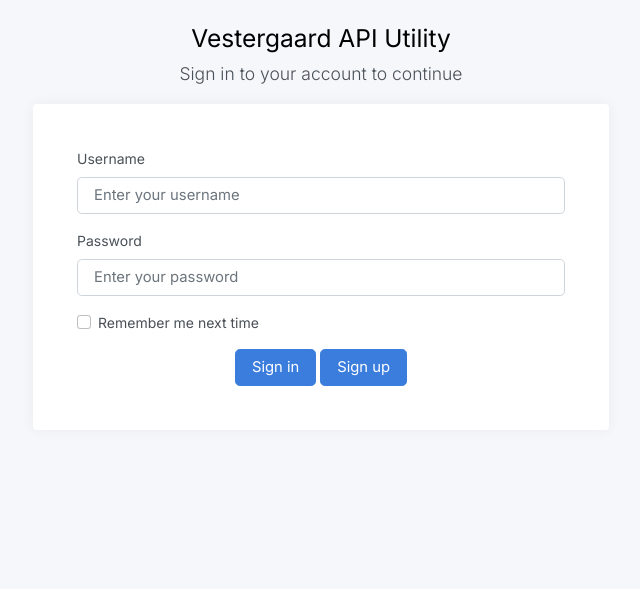
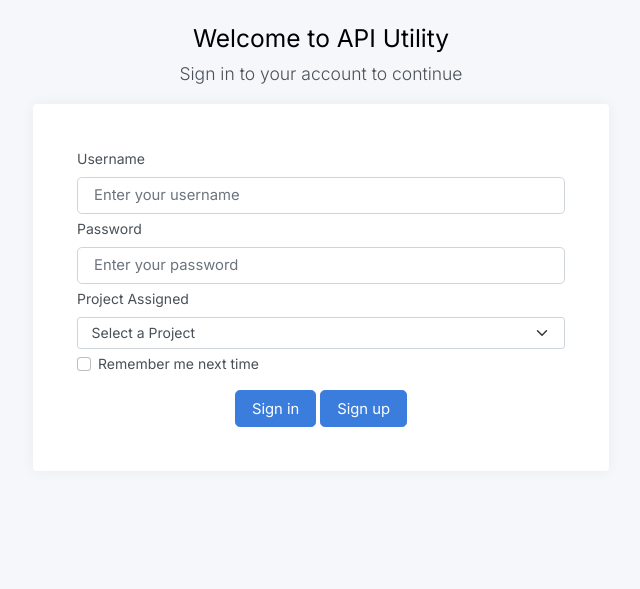
Before and after one commit to ronithomasAtDure/vestergaard-api-utility, a Flask app: template templates/login.html in a window 1280 px wide. Shown: the top 589 px of the page, without its empty margins (319-959 px from the left). Run offline with Flask 2, Linux system fonts and the light colour scheme; the template is opened without the code that fills it, so the values that code supplies are empty; some libraries are stand-ins or nearby versions.

Commit message:
added project wise login & authentication

```diff
--- a/main.py
+++ b/main.py
@@ -25,11 +25,16 @@ fns = fns.functions(conn, cursor)
 #creating required folders if not exists
 fns.startUpCheck()
 
+def readTableConfig():
+    global tableConfig
+    tableConfig = pd.read_json('tableConfig.json', orient='records')
 
 #index page/login page
 @main.route("/")
 def login():
-    return render_template("login.html")
+    projectNamesQuery = "select * from projectNames"
+    projectNames = pd.read_sql(projectNamesQuery, conn)
+    return render_template("login.html", projectNames=projectNames.project_name.tolist())
 
 
 #logout page
@@ -51,25 +56,27 @@ def logs():
 
     return render_template("logs.html", logs=logs)
 
-
 #dashboard page
 @main.route("/dashboard/")
 @login_required
 def dashboard():
+    readTableConfig()
     fns.logging(
         "info",
         f"{current_user.username} accessed dashboard, on {fns.dateTime()[0]} at {fns.dateTime()[1]}"
     )
-    return render_template("dashboard.html")
+    return render_template("dashboard.html", projectName=tableConfig.project_name[0])
 
 
 #fetches the data from the DB
 @main.route("/fetch-data/", methods=['POST', 'GET'])
 @login_required
 def fetchData():
-    existingMasterDataQuery = "select * from vestergaard_survey_master"
+    # print(tableConfig.project_name_survey_master[0])
+    existingMasterDataQuery = f"select * from {tableConfig.project_name_survey_master[0]}"
+    print(existingMasterDataQuery)
     existingMasterData = pd.read_sql(existingMasterDataQuery, conn)
-    print(existingMasterData)
+    # print(existingMasterData)
     surveyIDs = existingMasterData.survey_id.to_list()
     surveyNames = existingMasterData.survey_name.to_list()
     surveyStartDates = existingMasterData.survey_start_date.to_list()
@@ -100,7 +107,7 @@ def fetchData():
 
         #make an entry into vestergaard_survey_master
         cursor.execute(
-            """INSERT INTO vestergaard_survey_master (survey_id, survey_name, survey_country, survey_start_date, survey_end_date)
+            f"""INSERT INTO {tableConfig.project_name_survey_master[0]} (survey_id, survey_name, survey_country, survey_start_date, survey_end_date)
                         VALUES (%s, %s, %s, %s, %s)""",
             (surveyNumber, surveyName, dataSource, startDate, endDate))
         conn.commit()
@@ -108,7 +115,7 @@ def fetchData():
             "info",
             f"{current_user.username} has added survey {surveyNumber} to DB")
 
-        return render_template("fetch-data.html",
+        return render_template("fetch-data.html", projectName=tableConfig.project_name[0],
                                surveyIDs=surveyIDs,
                                surveyNames=surveyNames,
                                surveyStartDates=surveyStartDates,
@@ -118,7 +125,7 @@ def fetchData():
 
     else:
         surveyNumber, dataSource = fns.surveyNumber_dataSource()
-        return render_template("fetch-data.html",
+        return render_template("fetch-data.html", projectName=tableConfig.project_name[0],
                                surveyIDs=surveyIDs,
                                surveyNames=surveyNames,
                                surveyStartDates=surveyStartDates,
@@ -143,7 +150,7 @@ def dbupload():
         print(type(uploadType))
         # print(fileName)
         surveyNumber = uploadFile.split('_')[0]
-        checkSurveyQuery = f"select * from vestergaard_survey_master vsm where survey_id={int(surveyNumber)}"
+        checkSurveyQuery = f"select * from {tableConfig.project_name_survey_master[0]} where survey_id={int(surveyNumber)}"
         cursor.execute(checkSurveyQuery)
         if cursor.rowcount == 0 or uploadType == '1':
             #1 = New Data
@@ -151,7 +158,7 @@ def dbupload():
             if uploadFile.endswith(".csv"):
                 #load the csv file into the staging table
                 file = "./data/" + str(uploadFile)
-                fns.bulkUploadCSV(file, "vestergaard_api_stg_data")
+                fns.bulkUploadCSV(file, tableConfig.project_name_api_stg_data[0])
 
             elif uploadFile.endswith(".json"):
                 #read the json file and convert it to a temp csv
@@ -161,7 +168,7 @@ def dbupload():
 
                 #load the csv file into the staging table
                 file = "./data/" + uploadFile + ".csv"
-                fns.bulkUploadCSV(file, "vestergaard_api_stg_data")
+                fns.bulkUploadCSV(file, tableConfig.project_name_api_stg_data[0])
 
                 #remove temp csv file
                 os.remove("./data/" + uploadFile + ".csv")
@@ -173,9 +180,9 @@ def dbupload():
             transactionFileList.append(uploadFile)
 
         elif uploadType == '2':
-            deleteQuery = f"delete from vestergaard_api_stg_data where survey_id={int(surveyNumber)}"
-            transactionQuery1 = f"delete from vestaguard_etl_staging where survey_type={int(surveyNumber)}"
-            transactionQuery2 = f"delete from vestagaard_data_survey where survey_type={int(surveyNumber)}"
+            deleteQuery = f"delete from {tableConfig.project_name_api_stg_data[0]} where survey_id={int(surveyNumber)}"
+            transactionQuery1 = f"delete from {tableConfig.project_name_etl_staging[0]} where survey_type={int(surveyNumber)}"
+            transactionQuery2 = f"delete from {tableConfig.project_name_data_survey[0]} where survey_type={int(surveyNumber)}"
             cursor.execute(deleteQuery)
             cursor.execute(transactionQuery1)
             cursor.execute(transactionQuery2)
@@ -184,7 +191,7 @@ def dbupload():
             if uploadFile.endswith(".csv"):
                 #load the csv file into the staging table
                 file = "./data/" + str(uploadFile)
-                fns.bulkUploadCSV(file, "vestergaard_api_stg_data")
+                fns.bulkUploadCSV(file, tableConfig.project_name_api_stg_data[0])
 
             elif uploadFile.endswith(".json"):
                 #read the json file and convert it to a temp csv
@@ -194,7 +201,7 @@ def dbupload():
 
                 #load the csv file into the staging table
                 file = "./data/" + uploadFile + ".csv"
-                fns.bulkUploadCSV(file, "vestergaard_api_stg_data")
+                fns.bulkUploadCSV(file, tableConfig.project_name_api_stg_data[0])
 
                 #remove temp csv file
                 os.remove("./data/" + uploadFile + ".csv")
@@ -205,9 +212,9 @@ def dbupload():
             fileData.remove(uploadFile)
             transactionFileList.append(uploadFile)
 
-        return render_template("db-upload.html", fileData=fileData)
+        return render_template("db-upload.html", projectName=tableConfig.project_name[0], fileData=fileData, uploadTableName=tableConfig.project_name_api_stg_data[0])
     else:
-        return render_template("db-upload.html", fileData=fileData)
+        return render_template("db-upload.html", projectName=tableConfig.project_name[0], fileData=fileData, uploadTableName=tableConfig.project_name_api_stg_data[0])
 
 
 #view files in download(data) folder
@@ -283,12 +290,12 @@ def masterData():
                 "info",
                 f"{current_user.username} has uploaded {schemaUpload} schema")
 
-            return render_template("master-data.html",
+            return render_template("master-data.html", projectName=tableConfig.project_name[0],
                                    tableDesc=tableDesc,
                                    fetchTable=fetchTable,
                                    uploadTable=uploadTable)
     else:
-        return render_template("master-data.html",
+        return render_template("master-data.html", projectName=tableConfig.project_name[0],
                                tableDesc=tableDesc,
                                fetchTable=fetchTable,
                                uploadTable=uploadTable)
@@ -327,13 +334,13 @@ def transactionData():
                 "warning",
                 f"{current_user.username} failed transacted data {fileName}")
             return render_template(
-                "transaction-data.html",
+                "transaction-data.html", projectName=tableConfig.project_name[0],
                 transactionFileList=transactionFileList,
                 transactionSessionLogs=transactionSessionLogs[::-1])
     else:
         print(transactionFileList)
         return render_template(
-            "transaction-data.html",
+            "transaction-data.html", projectName=tableConfig.project_name[0],
             transactionFileList=transactionFileList,
             transactionSessionLogs=transactionSessionLogs[::-1])
 
--- a/models.py
+++ b/models.py
@@ -10,6 +10,7 @@ class User(UserMixin, db.Model):
     id = db.Column(db.Integer, primary_key=True) # primary keys are required by SQLAlchemy
     name = db.Column(db.String(1000))
     company = db.Column(db.String(1000))
+    project = db.Column(db.String(1000))
     email = db.Column(db.String(100), unique=True)
     username = db.Column(db.String(100), unique=True)
     password = db.Column(db.String(100))
--- a/templates/dashboard.html
+++ b/templates/dashboard.html
@@ -22,7 +22,7 @@
 
 		<div class="main">
 			<nav class="navbar navbar-expand navbar-light navbar-bg">
-				<h3><b>VESTERGAARD UTILITY</b></h3>
+				<h3><b>{{projectName.upper()}} UTILITY</b></h3>
 				<div class="navbar-collapse collapse">
 					<ul class="navbar-nav navbar-align">
 						<li class="nav-item dropdown">
--- a/templates/data-directory.html
+++ b/templates/data-directory.html
@@ -22,7 +22,7 @@
 
         <div class="main">
             <nav class="navbar navbar-expand navbar-light navbar-bg">
-                <h3><b>VESTERGAARD UTILITY</b></h3>
+                <h3><b>{{projectName.upper()}} UTILITY</b></h3>
                 <div class="navbar-collapse collapse">
                     <ul class="navbar-nav navbar-align">
                         <li class="nav-item dropdown">
--- a/templates/db-upload.html
+++ b/templates/db-upload.html
@@ -23,7 +23,7 @@
 
 		<div class="main">
 			<nav class="navbar navbar-expand navbar-light navbar-bg">
-				<h3><b>VESTERGAARD UTILITY</b></h3>
+				<h3><b>{{projectName.upper()}} UTILITY</b></h3>
 				<div class="navbar-collapse collapse">
 					<ul class="navbar-nav navbar-align">
 						<li class="nav-item dropdown">
@@ -50,7 +50,7 @@
 
 					<nav style="--bs-breadcrumb-divider: '>';" aria-label="breadcrumb">
 						<ol class="breadcrumb">
-							<li class="breadcrumb-item"><a href="./fetch-data.html"><strong>Fetch Data Utility</strong></a></li>
+							<li class="breadcrumb-item"><a href="/fetch-data"><strong>Fetch Data Utility</strong></a></li>
 							<li class="breadcrumb-item active" aria-current="page"><strong>Upload to DB</strong></li>
 						</ol>
 					</nav>
@@ -81,7 +81,7 @@
 																{% endfor %}
 															</select>
 														</div>
-														<small>*Uploads to table "vestergaard_api_stg_data"</small>
+														<small>*Uploads to table "{{uploadTableName}}"</small>
 														<div class="text-center mt-3 d-grid">
 															<button type="button" class="btn btn-primary"
 																data-bs-toggle="modal" data-bs-target="#exampleModal">
--- a/templates/login.html
+++ b/templates/login.html
@@ -25,7 +25,7 @@
 						<div class="d-table-cell align-middle">
 
 							<div class="text-center mt-4">
-								<h1 class="h2">Vestergaard API Utility</h1>
+								<h1 class="h2">Welcome to API Utility</h1>
 								<p class="lead">
 									Sign in to your account to continue
 								</p>
@@ -35,15 +35,24 @@
 								<div class="card-body">
 									<div class="m-sm-4">
 										<form method="POST" action="/login">
-											<div class="mb-3">
+											<div class="mb-1">
 												<label class="form-label">Username</label>
 												<input class="form-control form-control-lg" type="text" name="username"
 													placeholder="Enter your username" />
 											</div>
-											<div class="mb-3">
+											<div class="mb-1">
 												<label class="form-label">Password</label>
 												<input class="form-control form-control-lg" type="password" name="password"
 													placeholder="Enter your password" />
+											</div>
+											<div class="mb-1">
+												<label class="form-label">Project Assigned</label>
+												<select class="form-select" name="projectAssigned" required>
+													<option selected value="">Select a Project</option>
+													{% for project in projectNames %}
+													<option value="{{project}}">{{project}}</option>
+													{% endfor %}
+												</select>
 											</div>
 											<div>
 												<label class="form-check">
--- a/templates/logs.html
+++ b/templates/logs.html
@@ -22,7 +22,7 @@
 
 		<div class="main">
 			<nav class="navbar navbar-expand navbar-light navbar-bg">
-				<h3><b>VESTERGAARD UTILITY</b></h3>
+				<h3><b>{{projectName.upper()}} UTILITY</b></h3>
 				<div class="navbar-collapse collapse">
 					<ul class="navbar-nav navbar-align">
 						<li class="nav-item dropdown">
--- a/templates/master-data.html
+++ b/templates/master-data.html
@@ -22,7 +22,7 @@
 
 		<div class="main">
 			<nav class="navbar navbar-expand navbar-light navbar-bg">
-				<h3><b>VESTERGAARD UTILITY</b></h3>
+				<h3><b>{{projectName.upper()}} UTILITY</b></h3>
 				<div class="navbar-collapse collapse">
 					<ul class="navbar-nav navbar-align">
 						<li class="nav-item dropdown">
--- a/templates/transaction-data.html
+++ b/templates/transaction-data.html
@@ -24,7 +24,7 @@
 
 		<div class="main">
 			<nav class="navbar navbar-expand navbar-light navbar-bg">
-				<h3><b>VESTERGAARD UTILITY</b></h3>
+				<h3><b>{{projectName.upper()}} UTILITY</b></h3>
 				<div class="navbar-collapse collapse">
 					<ul class="navbar-nav navbar-align">
 						<li class="nav-item dropdown">
@@ -51,8 +51,8 @@
 
 					<nav style="--bs-breadcrumb-divider: '>';" aria-label="breadcrumb">
 						<ol class="breadcrumb">
-							<li class="breadcrumb-item"><a href="./fetch-data.html"><strong>Fetch Data Utility</strong></a></li>
-							<li class="breadcrumb-item"><a href="./db-upload.html"><strong>Upload to DB</strong></a></li>
+							<li class="breadcrumb-item"><a href="/fetch-data"><strong>Fetch Data Utility</strong></a></li>
+							<li class="breadcrumb-item"><a href="/db-upload"><strong>Upload to DB</strong></a></li>
 							<li class="breadcrumb-item active" aria-current="page"><strong>Transaction Data</strong></li>
 						</ol>
 					</nav>
```
Also changed, not shown: auth.py (+52 -18 lines), templates/fetch-data.html (+23 -4 lines), templates/signup.html (+14 -5 lines), 1 other file.
